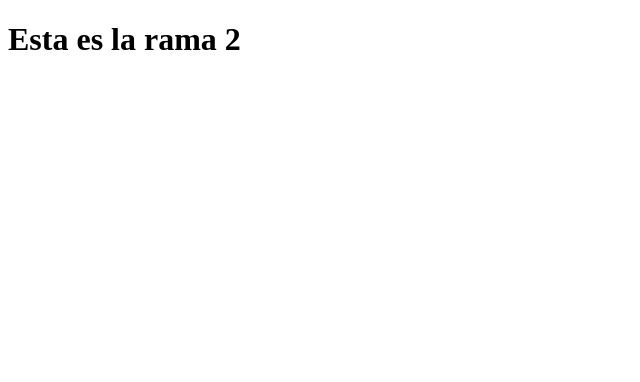
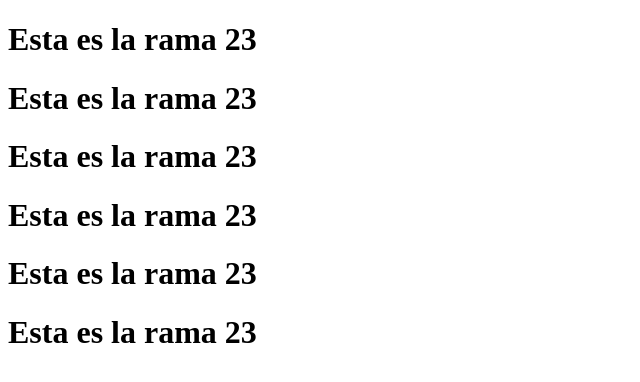
Before and after one commit to jimvehi/Calidad-del-software, a plain HTML site: page index.html in a window 1280 px wide. Shown: the whole page, without its empty margins (0-640 px from the left). Drawn offline with Linux system fonts and the light colour scheme.

Commit message:
creacionRama3

```diff
--- a/index.html
+++ b/index.html
@@ -6,6 +6,11 @@
 	<title>Prueba</title>
 </head>
 <body>
-	<h1>Esta es la rama 2</h1>
+	<h1>Esta es la rama 23</h1>
+	<h1>Esta es la rama 23</h1>
+	<h1>Esta es la rama 23</h1>
+	<h1>Esta es la rama 23</h1>
+	<h1>Esta es la rama 23</h1>
+	<h1>Esta es la rama 23</h1>
 </body>
 </html>
```
